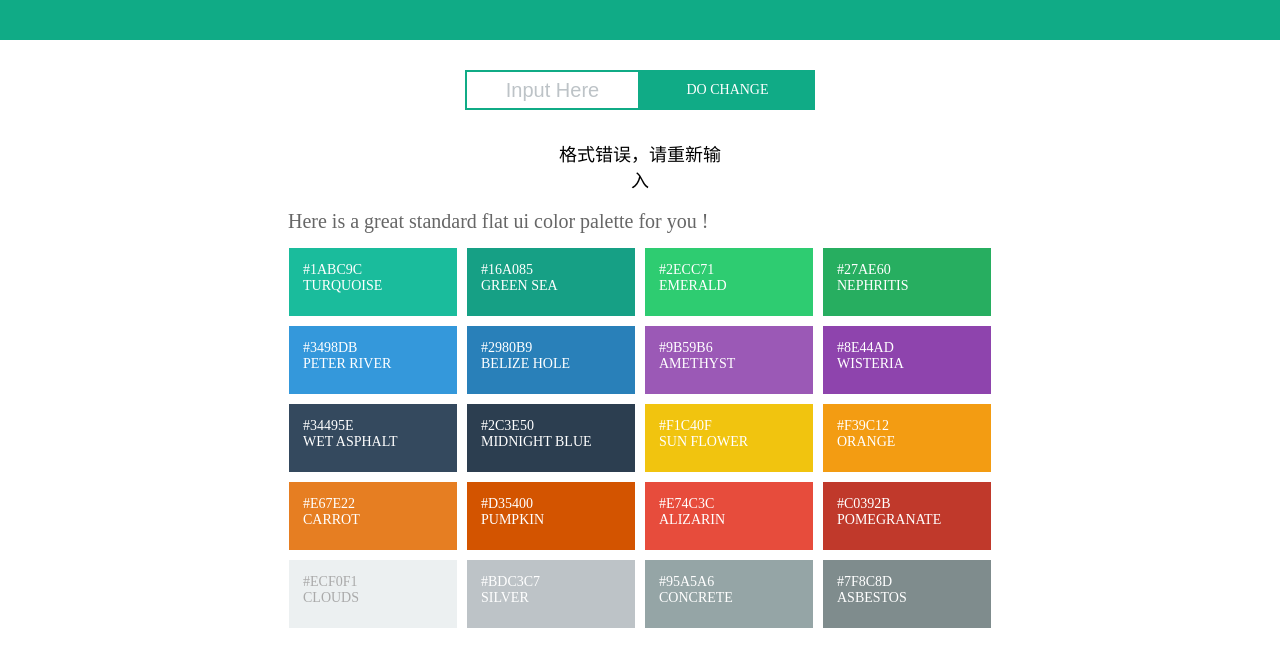
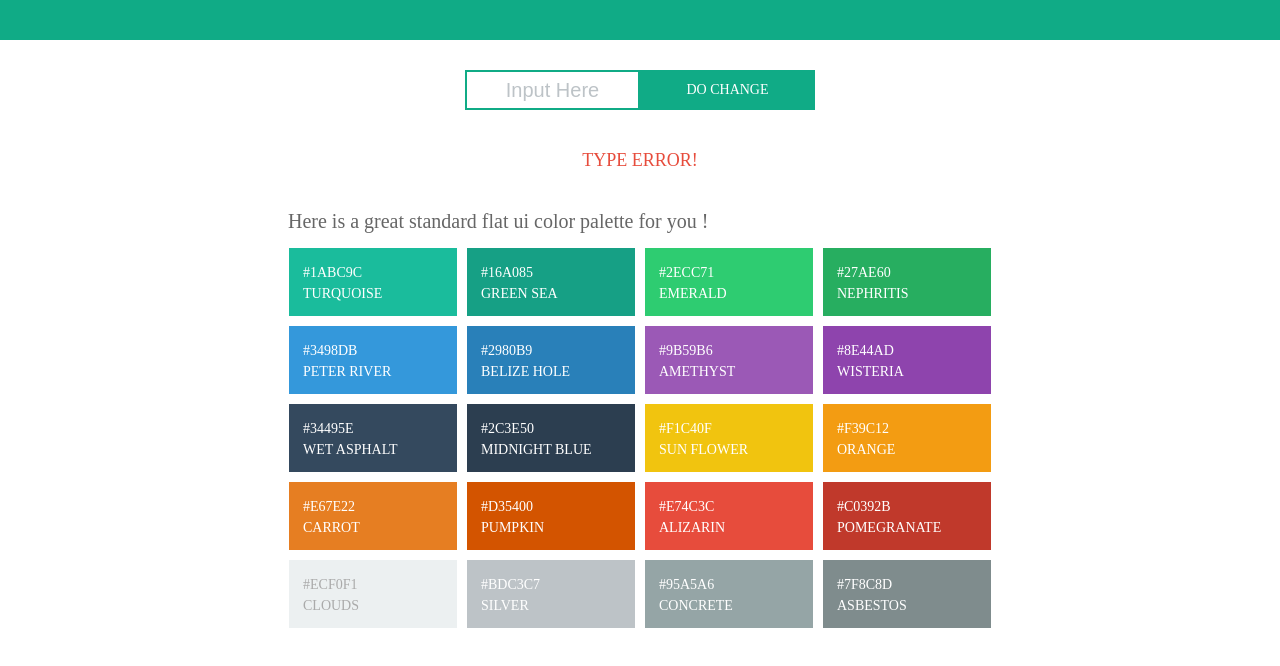
Before and after one commit to Swiminsky/change-between-rgb-hex, a plain HTML site: page index.html in a window 1280 px wide. Both pictures are taken after a click on the element "DO CHANGE". Drawn offline with Linux system fonts and the light colour scheme.

Commit message:
add error status

```diff
--- a/index.css
+++ b/index.css
@@ -1,11 +1 @@
-*{margin:0;padding:0;}
-#app{margin:0 auto;text-align:center;font-family:STXihei;}
-#app ::-webkit-input-placeholder{color:#bdc3c7;font-family:inherit;}
-#app .u-topbar{height:40px;background:#10ab86;}
-#app input{width:175px;height:40px;display:inline-block;font-size:20px;margin-top:30px;color:#10ab86;text-align:center;box-sizing:border-box;border:2px solid #10ab86;transition:border-color ease-in-out 0.15s,box-shadow ease-in-out 0.15s;}
-#app input:focus{border-color:#66afe9;outline:0;-webkit-box-shadow:inset 0 1px 1px rgba(0,0,0,0.075),0 0 8px rgba(102,175,233,0.6);box-shadow:inset 0 1px 1px rgba(0,0,0,0.075),0 0 8px rgba(102,175,233,0.6);}
-#app .btn{display:inline-block;text-align:center;width:175px;height:40px;font-size:14px;line-height:40px;background:#10ab86;color:#fff;vertical-align:bottom;cursor:pointer;}
-#app .u-res{width:175px;height:40px;font-size:18px;margin:30px auto;font-family:inherit;}
-#app .u-plt{max-width:720px;margin:0 auto;}
-#app .u-plt .u-tip{text-align:left;margin:10px 8px;font-size:20px;color:#666;}
-#app .u-plt .u-plt-i{width:140px;height:40px;display:inline-block;text-align:left;padding:14px;margin:5px;color:#fff;font-size:14px;}
+*{margin:0;padding:0;}#app{margin:0 auto;text-align:center;font-family:STXihei;}#app ::-webkit-input-placeholder{color:#bdc3c7;font-family:inherit;}#app .u-topbar{height:40px;background:#10ab86;}#app input{width:175px;height:40px;display:inline-block;font-size:20px;margin-top:30px;color:#10ab86;text-align:center;box-sizing:border-box;transition:0.5s;border:2px solid #10ab86;transition:border-color ease-in-out 0.15s,box-shadow ease-in-out 0.15s;}#app input:focus{border-color:#66afe9;outline:0;-webkit-box-shadow:inset 0 1px 1px rgba(0,0,0,0.075),0 0 8px rgba(102,175,233,0.6);box-shadow:inset 0 1px 1px rgba(0,0,0,0.075),0 0 8px rgba(102,175,233,0.6);}#app .btn{display:inline-block;text-align:center;width:175px;height:40px;font-size:14px;line-height:40px;color:#fff;transition:0.5s;vertical-align:bottom;cursor:pointer;}#app .u-res{width:350px;height:60px;font-size:18px;line-height:60px;color:#fff;margin:20px auto;font-family:inherit;}#app .u-err{width:350px;height:60px;font-size:18px;line-height:60px;color:#e74c3c;margin:20px auto;font-family:inherit;}#app .u-plt{max-width:720px;margin:0 auto;}#app .u-plt .u-tip{text-align:left;margin:10px 8px;font-size:20px;color:#666;}#app .u-plt .u-plt-i{width:140px;height:40px;display:inline-block;text-align:left;padding:14px;margin:5px;color:#fff;font-size:14px;}#app .u-plt .u-plt-i div{line-height:1.5;}
--- a/index.html
+++ b/index.html
@@ -8,7 +8,6 @@
 </head>
 <body>
 <div id="app">
-    <div class="u-topbar"></div>
 </div>
 <script src="./regular.min.js"></script>
 <script src="./index.js"></script>
--- a/index.js
+++ b/index.js
@@ -1,15 +1,25 @@
 var cgModel = Regular.extend({
-	template: "<input r-model={color.o} placeholder='Input Here' autofocus='autofocus'/>" +
-		"<div class='btn' on-click={this.show(color.o)}>DO CHANGE</div>" +
-		"<div class='u-res'>{color.n}</div>"+
-		"<div class='u-plt'><div class='u-tip'>{show.tip}</div>"+
-		"{#list palette as item}"+
-		"<div class='u-plt-i' style={item.name==\"CLOUDS\"?'color:#aaa;background:'+item.color:'background:'+item.color}>"+
-		"<div>{item.color}</div>"+
-		"<div>{item.name}</div>"+
-		"</div>{/list}</div>",
+	template:
+		"<div class='u-topbar' style='background:{color.bg}'></div>"+
+		"<input r-model={color.o} placeholder='Input Here' autofocus='autofocus' style='border:2px solid {color.bg}'/>" +
+		"<div class='btn' on-click={this.show(color.o)} style='background:{color.bg}'>DO CHANGE</div>" +
+		"{#if show.status}"+
+		"<div class='u-res' style='background:{color.n}'>{color.n}</div>"+
+		"{#else}"+
+		"<div class='u-err'>{show.err}</div>"+
+		"{/if}"+
+		"<div class='u-plt'>"+
+			"<div class='u-tip'>{show.tip}</div>"+
+			"{#list palette as item}"+
+				"<div class='u-plt-i' style={item.name==\"CLOUDS\"?'color:#aaa;background:'+item.color:'background:'+item.color}>"+
+				"<div>{item.color}</div>"+
+				"<div>{item.name}</div>"+
+				"</div>"+
+			"{/list}"+
+		"</div>",
 	show: function(v) {
 		var r = '',
+			err = '',
 			_k = /#/.test(v),
 			_u = v.split(",");
 		//hex2rgb
@@ -17,14 +27,18 @@ var cgModel = Regular.extend({
 			for (var i = 1; i < 4; i++) {
 				r += parseInt(v.charAt(i).concat(v.charAt(i)), 16) + ",";
 			}
-			r = r.slice(0, -1);
+			r = "rgb("+r.slice(0, -1)+")";
+			// this.data.color.bg = r;
+			this.data.show.status = true;
 		}
 		//hex2rgb
 		else if (_k && v.length == 7) {
 			for (var i = 1; i < 7; i += 2) {
 				r += parseInt(v.substr(i, 2), 16) + ",";
 			}
-			r = r.slice(0, -1);
+			r = "rgb("+r.slice(0, -1)+")";
+			// this.data.color.bg = r;
+			this.data.show.status = true;
 		}
 		//rgb2hex
 		else if (!_k && _u.length == 3) {
@@ -33,10 +47,14 @@ var cgModel = Regular.extend({
 				r += n >= 0 && n < 16 ? "0" + n.toString(16) : n.toString(16);
 			}
 			r = "#" + r;
+			// this.data.color.bg = r;
+			this.data.show.status = true;
 		}
 		//input error
 		else {
-			r = "格式错误，请重新输入";
+			this.data.show.err = "TYPE ERROR!";
+			this.data.color.bg = "#10ab86";
+			this.data.show.status = false;
 		}
 		this.data.color.o = '';
 		this.data.color.n = r;
@@ -47,11 +65,14 @@ var cg = new cgModel({
 	data: {
 		show: {
 			ex: "",
+			status: "",
+			err: "",
 			tip: "Here is a great standard flat ui color palette for you !"
 		},
 		color: {
 			o: "",
-			n: ""
+			n: "",
+			bg: "#10ab86"
 		},
 		palette: [
 			{
```
Also changed, not shown: 1 other file.
